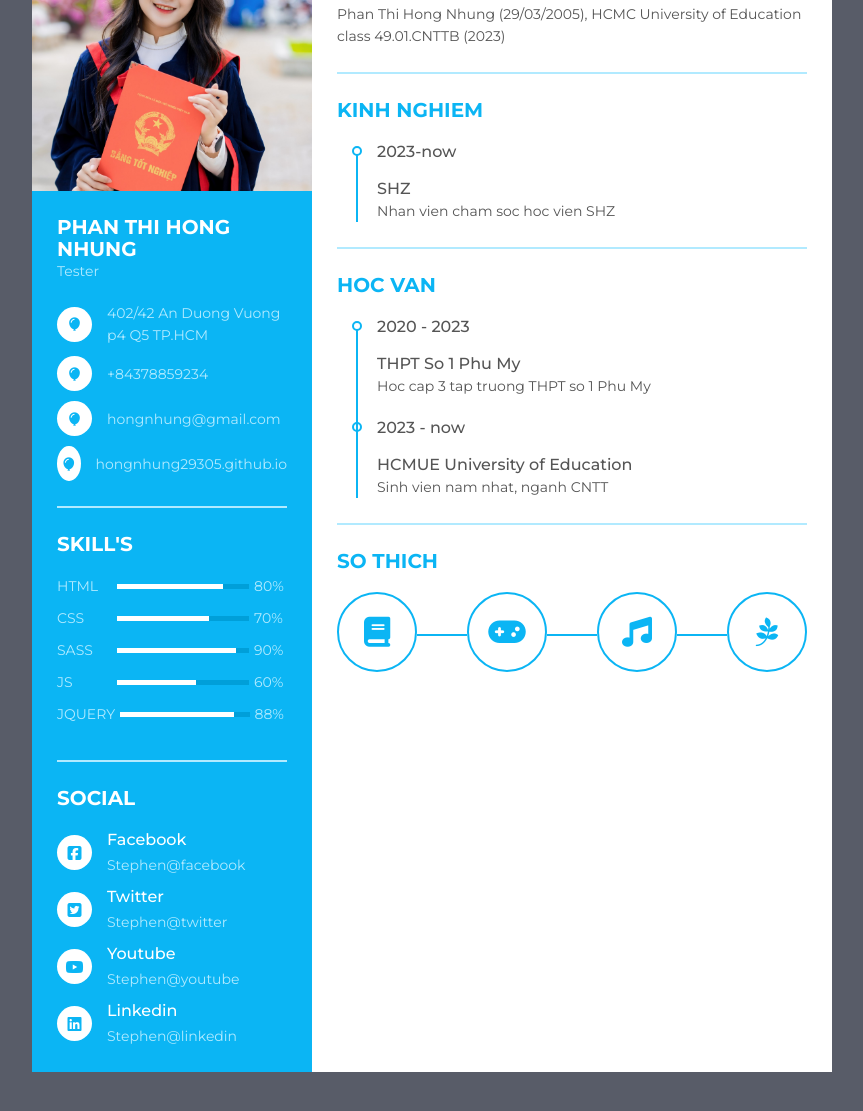
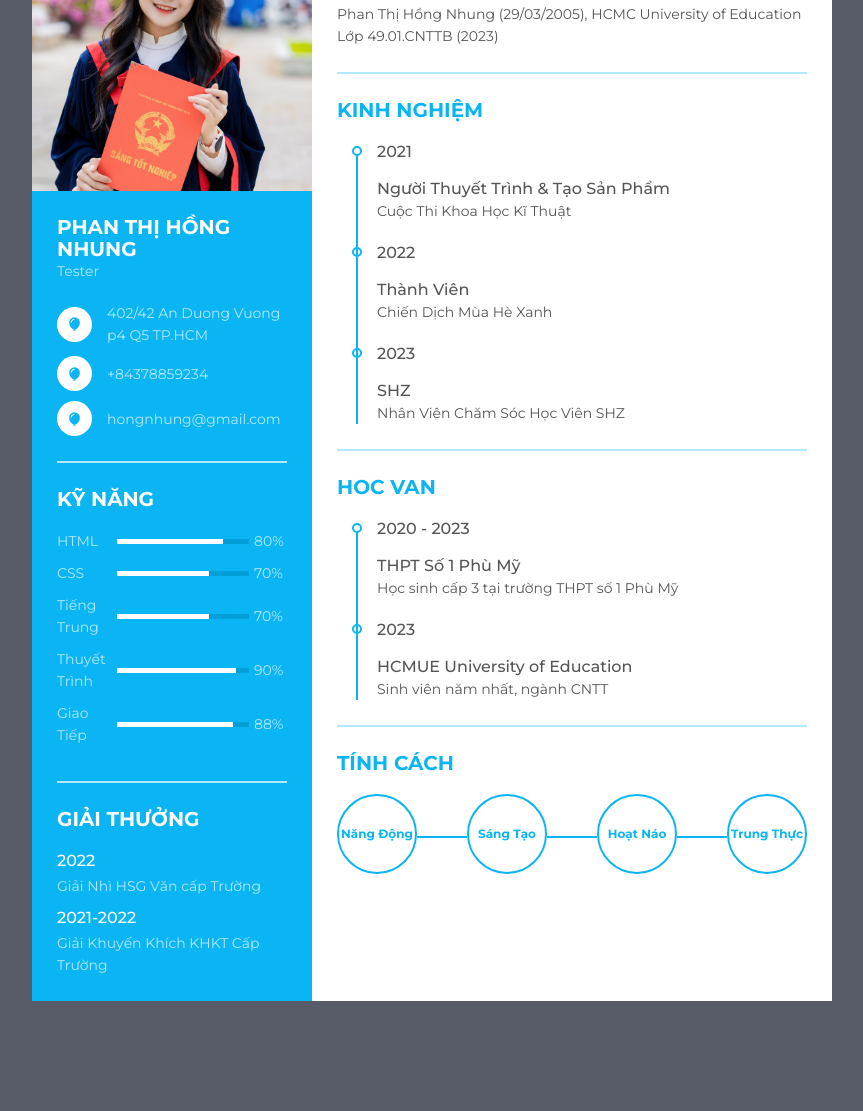
Before and after one commit to HongNhung2935/CV, a plain HTML site: page index.html in a window 1280 px wide. Shown: the part 139-1250 px from the top of the page, without its empty margins (208-1071 px from the left). After the commit the page ends 1190 px from the top, so only its background shows below. Drawn offline with nearby package versions, Linux system fonts and the light colour scheme.

Commit message:
Add files via upload

```diff
--- a/index.html
+++ b/index.html
@@ -19,7 +19,7 @@
      <div class="resume_content">
        <div class="resume_item resume_info">
          <div class="title">
-           <p class="bold">Phan Thi Hong Nhung</p>
+           <p class="bold">Phan Thị Hồng Nhung</p>
            <p class="regular">Tester</p>
          </div>
          <ul>
@@ -47,19 +47,12 @@
                hongnhung@gmail.com
              </div>
            </li>
-           <li>
-             <div class="icon">
-              <i class='bx bxs-balloon'></i>
-             </div>
-             <div class="data">
-               hongnhung29305.github.io
-             </div>
-           </li>
+
          </ul>
        </div>
        <div class="resume_item resume_skills">
          <div class="title">
-           <p class="bold">skill's</p>
+           <p class="bold">Kỹ Năng</p>
          </div>
          <ul>
            <li>
@@ -82,7 +75,16 @@
            </li>
            <li>
              <div class="skill_name">
-               SASS
+               Tiếng Trung
+             </div>
+             <div class="skill_progress">
+               <span style="width: 70%;"></span>
+             </div>
+             <div class="skill_per">70%</div>
+           </li>
+           <li>
+             <div class="skill_name">
+               Thuyết Trình
              </div>
              <div class="skill_progress">
                <span style="width: 90%;"></span>
@@ -91,16 +93,7 @@
            </li>
            <li>
              <div class="skill_name">
-               JS
-             </div>
-             <div class="skill_progress">
-               <span style="width: 60%;"></span>
-             </div>
-             <div class="skill_per">60%</div>
-           </li>
-           <li>
-             <div class="skill_name">
-               JQUERY
+               Giao Tiếp
              </div>
              <div class="skill_progress">
                <span style="width: 88%;"></span>
@@ -111,45 +104,24 @@
        </div>
        <div class="resume_item resume_social">
          <div class="title">
-           <p class="bold">Social</p>
+           <p class="bold">Giải Thưởng</p>
          </div>
          <ul>
            <li>
-             <div class="icon">
-               <i class="fab fa-facebook-square"></i>
-             </div>
+
              <div class="data">
-               <p class="semi-bold">Facebook</p>
-               <p>Stephen@facebook</p>
+               <p class="semi-bold">2022</p>
+               <p>Giải Nhì HSG Văn cấp Trường</p>
              </div>
            </li>
            <li>
-             <div class="icon">
-               <i class="fab fa-twitter-square"></i>
-             </div>
+
              <div class="data">
-               <p class="semi-bold">Twitter</p>
-               <p>Stephen@twitter</p>
+               <p class="semi-bold">2021-2022</p>
+               <p>Giải Khuyến Khích KHKT Cấp Trường</p>
              </div>
            </li>
-           <li>
-             <div class="icon">
-               <i class="fab fa-youtube"></i>
-             </div>
-             <div class="data">
-               <p class="semi-bold">Youtube</p>
-               <p>Stephen@youtube</p>
-             </div>
-           </li>
-           <li>
-             <div class="icon">
-               <i class="fab fa-linkedin"></i>
-             </div>
-             <div class="data">
-               <p class="semi-bold">Linkedin</p>
-               <p>Stephen@linkedin</p>
-             </div>
-           </li>
+
          </ul>
        </div>
      </div>
@@ -157,24 +129,38 @@
   <div class="resume_right">
     <div class="resume_item resume_about">
         <div class="title">
-           <p class="bold">Gioi Thieu</p>
+           <p class="bold">Giới Thiệu</p>
          </div>
-        <p>Phan Thi Hong Nhung (29/03/2005), HCMC University of Education
-          class 49.01.CNTTB (2023)
+        <p>Phan Thị Hồng Nhung (29/03/2005), HCMC University of Education
+          Lớp 49.01.CNTTB (2023)
         </p>
     </div>
     <div class="resume_item resume_work">
         <div class="title">
-           <p class="bold">Kinh Nghiem</p>
+           <p class="bold">Kinh Nghiệm</p>
          </div>
         <ul>
             <li>
-                <div class="date">2023-now</div>
+                <div class="date">2021</div>
                 <div class="info">
-                     <p class="semi-bold">SHZ</p>
-                  <p>Nhan vien cham soc hoc vien SHZ</p>
+                     <p class="semi-bold">Người Thuyết Trình & Tạo Sản Phẩm</p>
+                  <p>Cuộc Thi Khoa Học Kĩ Thuật</p>
                 </div>
             </li>
+            <li>
+              <div class="date">2022</div>
+              <div class="info">
+                   <p class="semi-bold">Thành Viên</p>
+                <p>Chiến Dịch Mùa Hè Xanh</p>
+              </div>
+          </li>
+          <li>
+            <div class="date">2023</div>
+            <div class="info">
+                 <p class="semi-bold">SHZ</p>
+              <p>Nhân Viên Chăm Sóc Học Viên SHZ</p>
+            </div>
+        </li>
             <!-- copy doan tu 170 -> 176 paste then fix-->
         </ul>
     </div>
@@ -186,28 +172,28 @@
             <li>
                 <div class="date">2020 - 2023</div>
                 <div class="info">
-                     <p class="semi-bold">THPT So 1 Phu My</p>
-                  <p>Hoc cap 3 tap truong THPT so 1 Phu My</p>
+                     <p class="semi-bold">THPT Số 1 Phù Mỹ</p>
+                  <p>Học sinh cấp 3 tại trường THPT số 1 Phù Mỹ</p>
                 </div>
             </li>
             <li>
-              <div class="date">2023 - now</div>
+              <div class="date">2023</div>
               <div class="info">
                      <p class="semi-bold">HCMUE University of Education</p>
-                  <p>Sinh vien nam nhat, nganh CNTT</p>
+                  <p>Sinh viên năm nhất, ngành CNTT</p>
                 </div>
             </li>
         </ul>
     </div>
     <div class="resume_item resume_hobby">
       <div class="title">
-           <p class="bold">So Thich</p>
+           <p class="bold">Tính Cách</p>
          </div>
        <ul>
-         <li><i class="fas fa-book"></i></li>
-         <li><i class="fas fa-gamepad"></i></li>
-         <li><i class="fas fa-music"></i></li>
-         <li><i class="fab fa-pagelines"></i></li>
+         <li>Năng Động</li>
+         <li>Sáng Tạo</li>
+         <li>Hoạt Náo</li>
+         <li>Trung Thực</li>
       </ul>
     </div>
   </div>
--- a/main.css
+++ b/main.css
@@ -207,11 +207,16 @@ body {
 }
 
 .resume .resume_right .resume_hobby ul li {
+  display:flex;
+  justify-content: center;
+  align-items:center;
   width: 80px;
   height: 80px;
   border: 2px solid #0bb5f4;
   border-radius: 50%;
   position: relative;
+  font-size: 12px;
+  font-weight: bold;
   color: #0bb5f4;
 }
 
```
